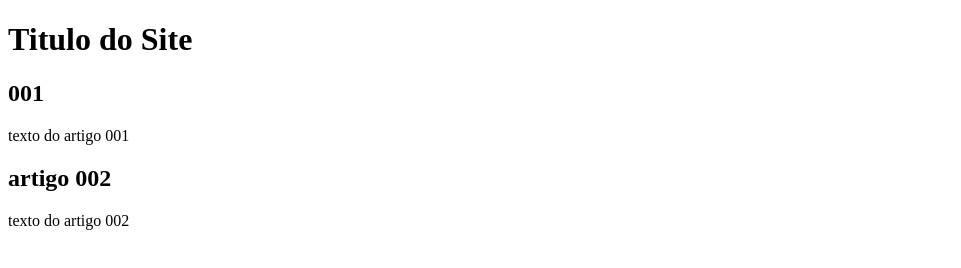
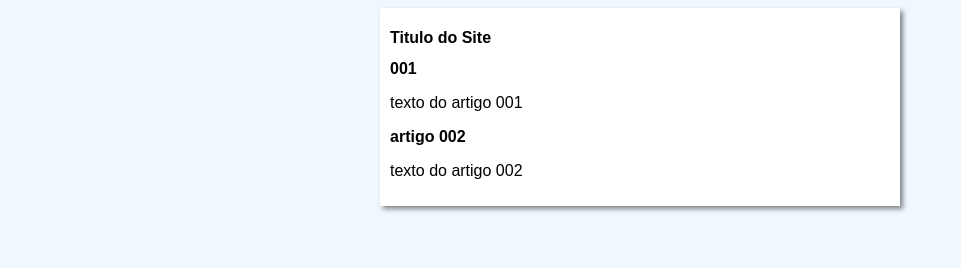
Before and after one commit to InavoigSouza/Projeto-site, a plain HTML site: page index.html in a window 1280 px wide. Shown: the whole page, without its empty margins (0-961 px from the left). Drawn offline with Linux system fonts and the light colour scheme.

Commit message:
iniciei o designer

```diff
--- /dev/null
+++ b/estilos/style.css
@@ -0,0 +1,16 @@
+* {
+    font-family: Arial, Helvetica, sans-serif;
+    font-size: 16px;
+}
+
+body {
+    background-color: aliceblue;
+}
+
+main {
+    background-color: white;
+    width: 500px;
+    margin: auto;
+    padding: 10px;
+    box-shadow: 3px 3px 5px rgba(0, 0, 0, 0.473);
+}
--- a/index.html
+++ b/index.html
@@ -4,6 +4,7 @@
     <meta charset="UTF-8">
     <meta name="viewport" content="width=device-width, initial-scale=1.0">
     <title>Titulo do Site</title>
+    <link rel="stylesheet" href="estilos/style.css">
 </head>
 <body>
     <main>
```
